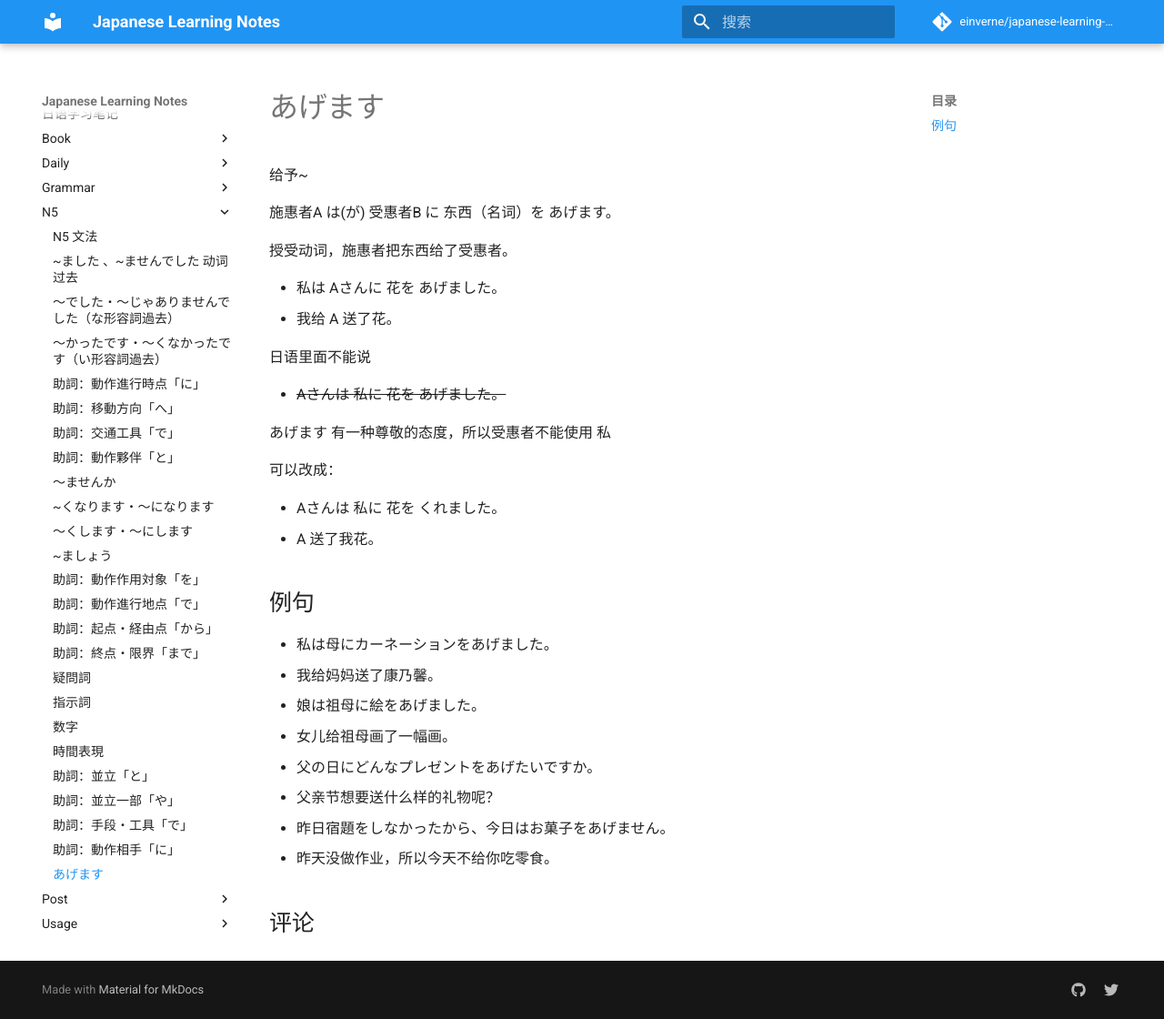
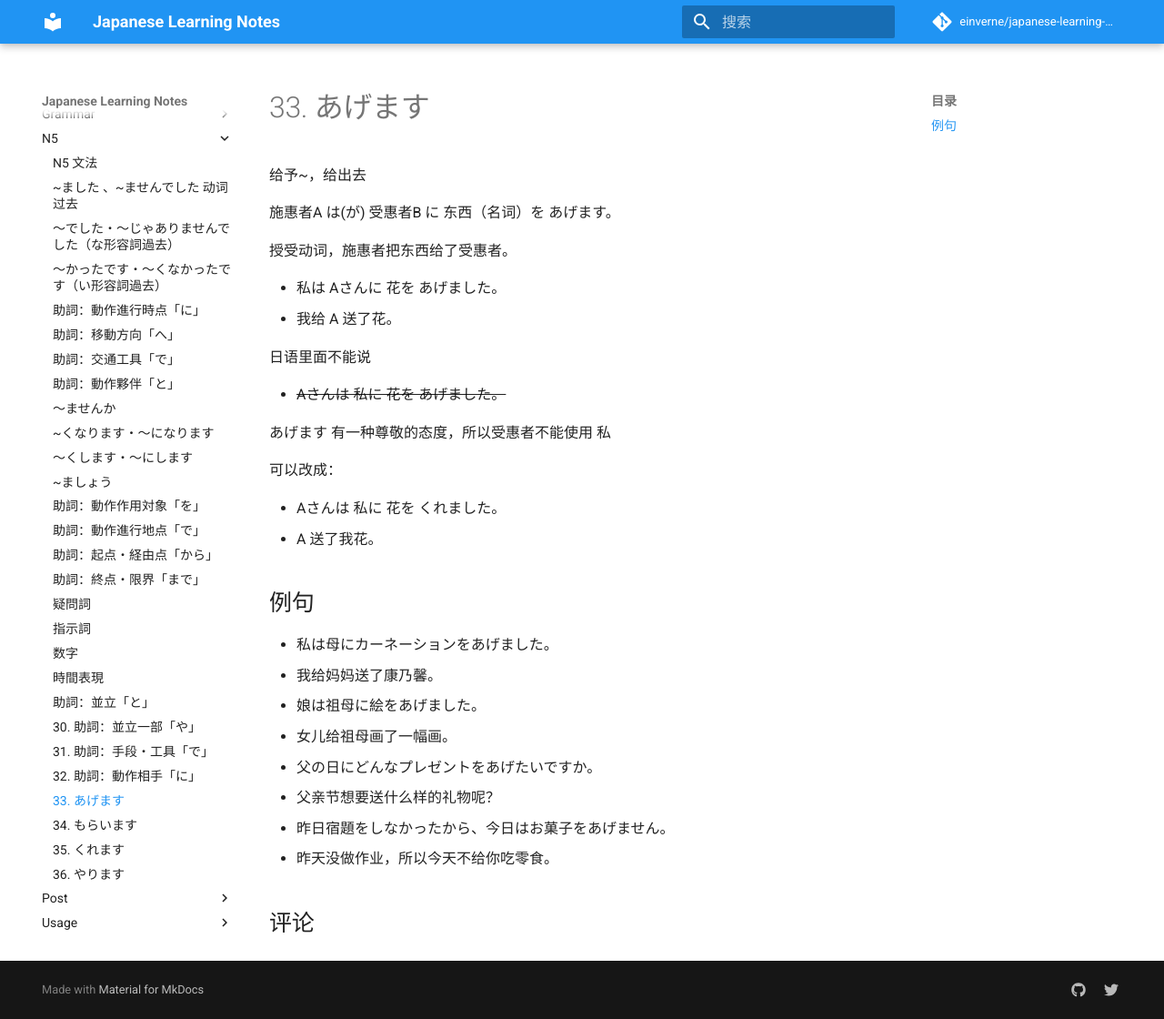
Before and after one commit to einverne/japanese-learning-notes, an MkDocs documentation site: the page built from docs/n5/n5-ep33.md, in a window 1280 px wide and 1120 px high. Shown: the whole window at 91% size. Built offline with MkDocs 1.6.1 and Material for MkDocs 9.7.7, drawn with Linux system fonts in a browser that asks for light colours; comment, search, counter and statistics services are not loaded.

Commit message:
feat: add more notes n5

```diff
--- a/docs/n5/n5-ep30.md
+++ b/docs/n5/n5-ep30.md
@@ -2,7 +2,7 @@
 comments: true
 ---
 
-# 助詞：並立一部「や」
+# 30. 助詞：並立一部「や」
 
 名词A + や + 名词B など
 
--- a/docs/n5/n5-ep31.md
+++ b/docs/n5/n5-ep31.md
@@ -2,7 +2,7 @@
 comments: true
 ---
 
-# 助詞：手段・工具「で」
+# 31. 助詞：手段・工具「で」
 
 名词 A + で + 名词 B，用 A 做什么
 
--- a/docs/n5/n5-ep32.md
+++ b/docs/n5/n5-ep32.md
@@ -2,7 +2,7 @@
 comments: true
 ---
 
-# 助詞：動作相手「に」
+# 32. 助詞：動作相手「に」
 
 助词，表示动作的对象
 
--- a/docs/n5/n5-ep33.md
+++ b/docs/n5/n5-ep33.md
@@ -2,8 +2,8 @@
 comments: true
 ---
 
-# あげます
-给予~
+# 33. あげます
+给予~，给出去
 
 施惠者A は(が) 受惠者B に 东西（名词）を あげます。
 
--- /dev/null
+++ b/docs/n5/n5-ep36.md
@@ -0,0 +1,6 @@
+---
+comments: true
+---
+
+# 36. やります
+给予（下位立场者、动物或植物）~
```
Also changed, not shown: docs/n5/n5-ep34.md (added, +24 -0 lines), docs/n5/n5-ep35.md (added, +26 -0 lines), 1 other file.
